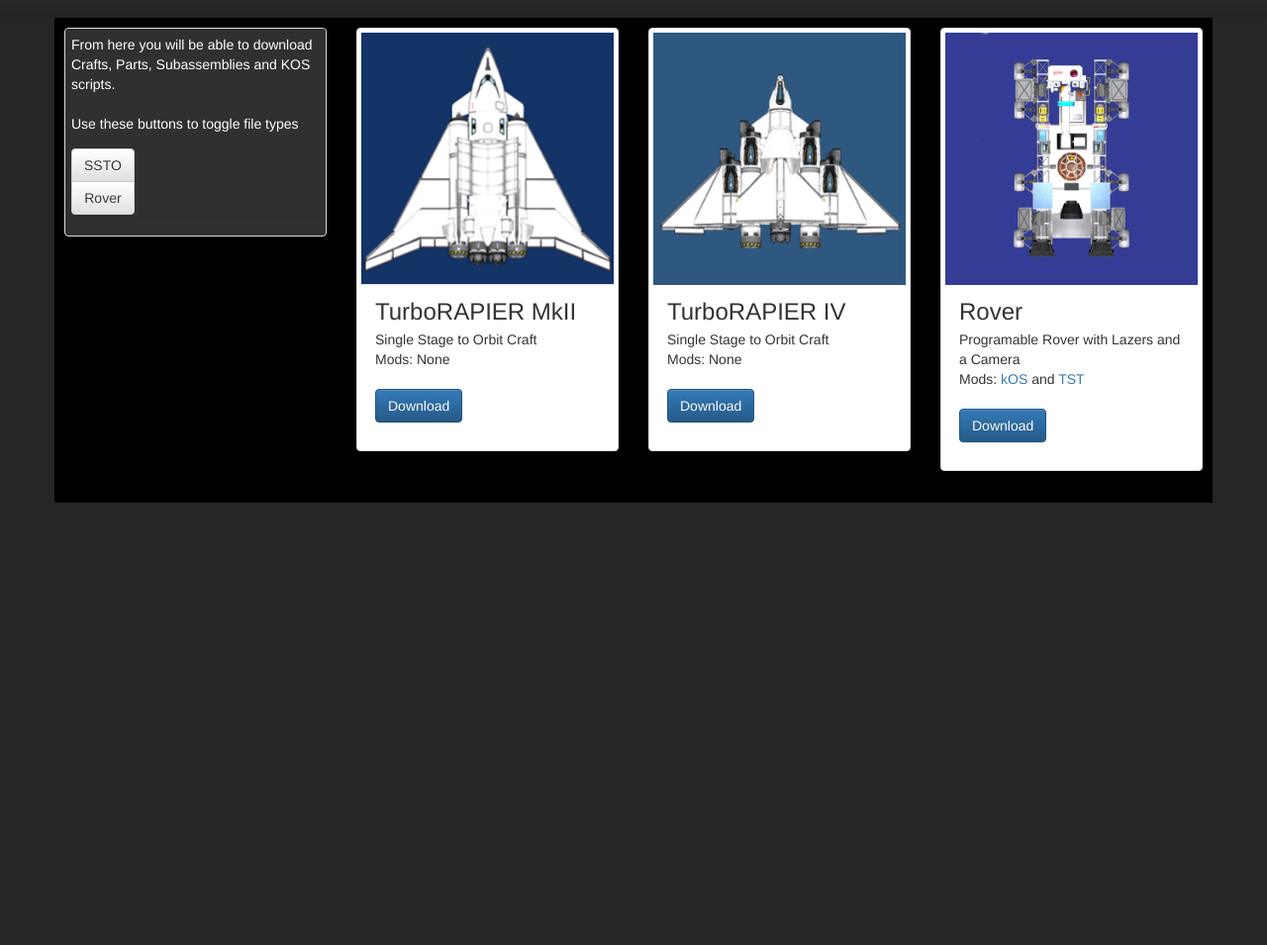
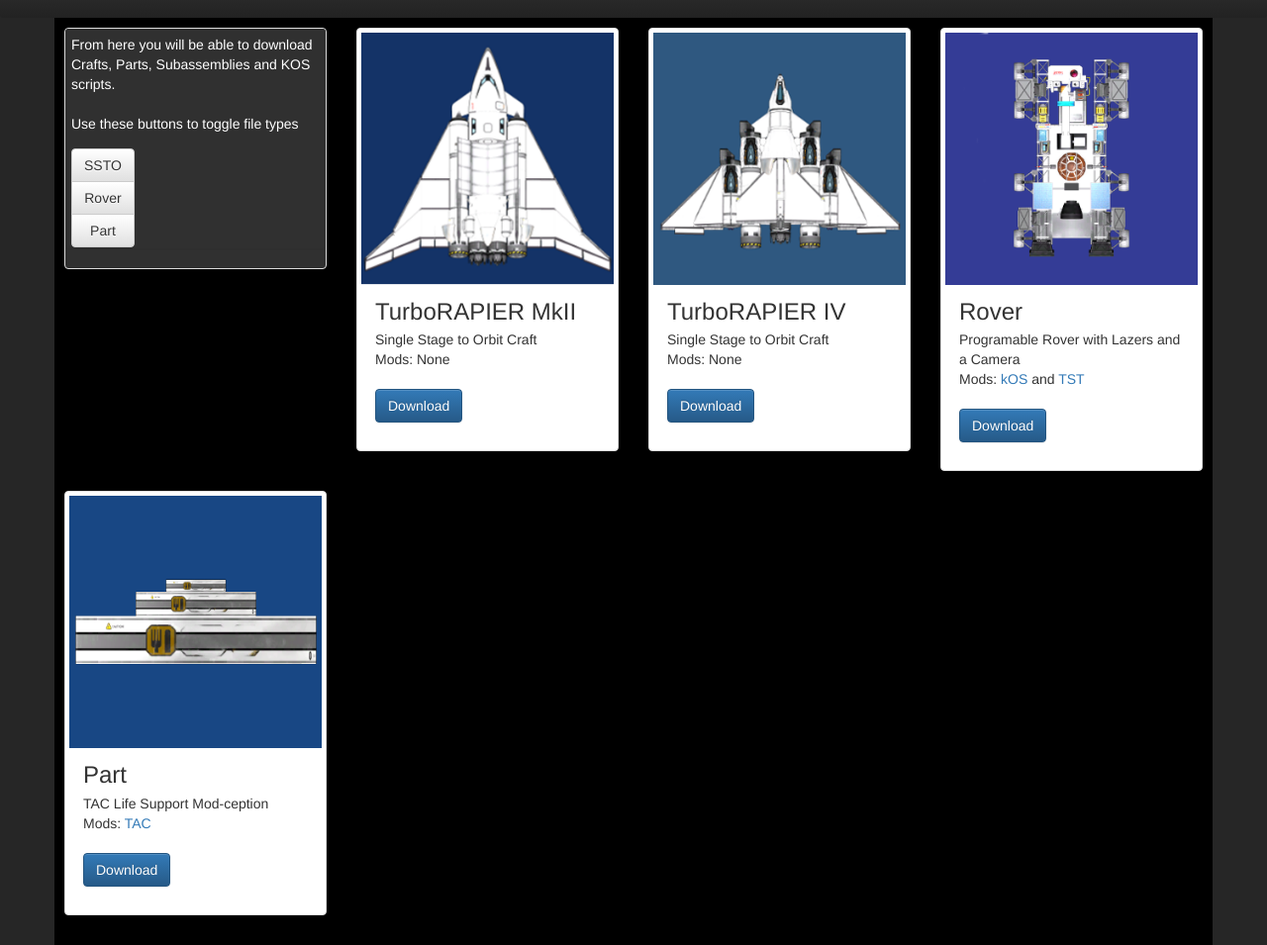
Before and after one commit to Myv-hs/Myv-hs.github.io, a plain HTML site: page ksp.html in a window 1280 px wide. Shown: the part 54-1009 px from the top of the page at 99% size. Before the commit the page ends 800 px from the top, so only its background shows below. Drawn offline with nearby package versions, Linux system fonts and the light colour scheme.

Commit message:
added content to KSP page

```diff
--- a/ksp.html
+++ b/ksp.html
@@ -56,6 +56,7 @@
 							<div class="btn-group-vertical" role="group" aria-label="...">
 							  <button type="button" class="btn btn-default filter" data-kspfiles="SSTO">SSTO</button>
 							  <button type="button" class="btn btn-default filter" data-kspfiles="Rover">Rover</button>
+							  <button type="button" class="btn btn-default filter" data-kspfiles="Part">Part</button>
 							</div>
 						</div>
 					</div>
@@ -91,7 +92,17 @@
 				      </div>
 				    </div>
 				</div>
-				<div class="col-sm-4 col-md-3"></div>
+				<div class="clearfix visible-md-block"></div>
+				<div class="col-sm-4 col-md-3 Part">
+					<div class="thumbnail">
+				      <img src="ksp/thumb/organicwaste.png" alt="a cool picture is coming">
+				      <div class="caption">
+				        <h3>Part</h3>
+				        <p>TAC Life Support Mod-ception<br>Mods: <a href="http://forum.kerbalspaceprogram.com/threads/40667-0-25-TAC-Life-Support-v0-10-1-10Oct-No-Win64-Support-(Quick-fix-for-0-90)">TAC</a></p>
+				        <p><a href="https://www.dropbox.com/s/wdywy0qof5b8j4a/Organic%20WasteContainer.zip?dl=1" class="btn btn-primary" role="button">Download</a></p>
+				      </div>
+				    </div>
+				</div>
 				<div class="col-sm-4 col-md-3"></div>
 				<div class="col-sm-4 col-md-3"></div>
 				<div class="col-sm-4 col-md-3"></div>
```
Also changed, not shown: about.html (+5 -0 lines), ksp/thumb/organicwaste.png (added).
